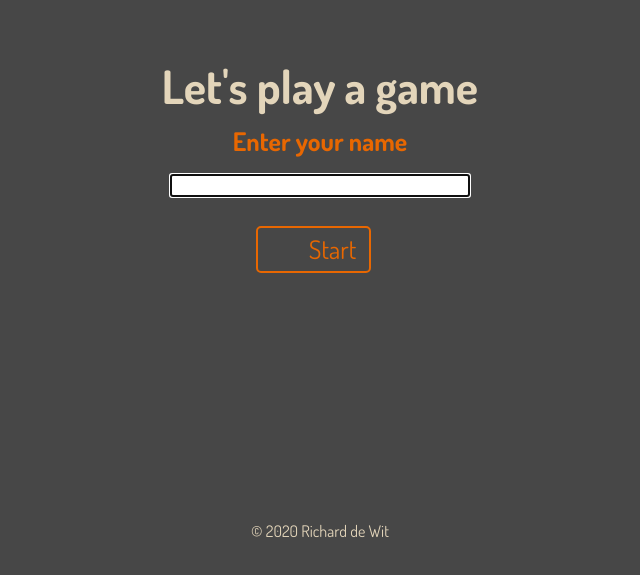
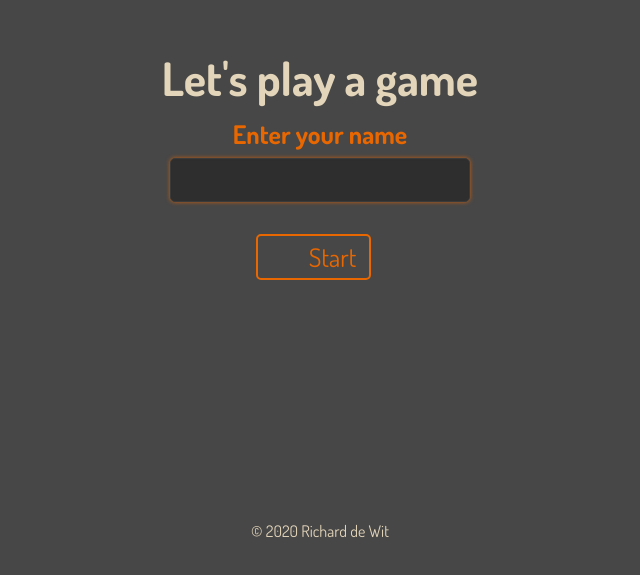
Before and after one commit to richarddewit/RichardDeWit.github.io, a Svelte app: page / in a window 1280 px wide. Shown: the part 163-738 px from the top of the page, without its empty margins (320-960 px from the left). Built offline with nearby package versions, Linux system fonts and the light colour scheme; a web font is replaced by a local one.

Commit message:
Make input fancier

```diff
--- a/src/style/main.scss
+++ b/src/style/main.scss
@@ -84,6 +84,23 @@ label {
   font-weight: bold;
 }
 
+input[type="text"] {
+  border-radius: 5px;
+  font-size: 0.8em;
+  padding: 0.4em 0.5em;
+  line-height: 1;
+  color: $white;
+  background-color: darken($gray, 5%);
+  border: 1px solid $white;
+
+  &:focus {
+    background-color: darken($gray, 10%);
+    border-color: darken($gray, 5%);
+    outline: 0;
+    box-shadow: inset 0 1px 1px rgba($gray, .075),0 0 4px rgba($orange, .8);
+  }
+}
+
 form {
   text-align: center;
 }
```
